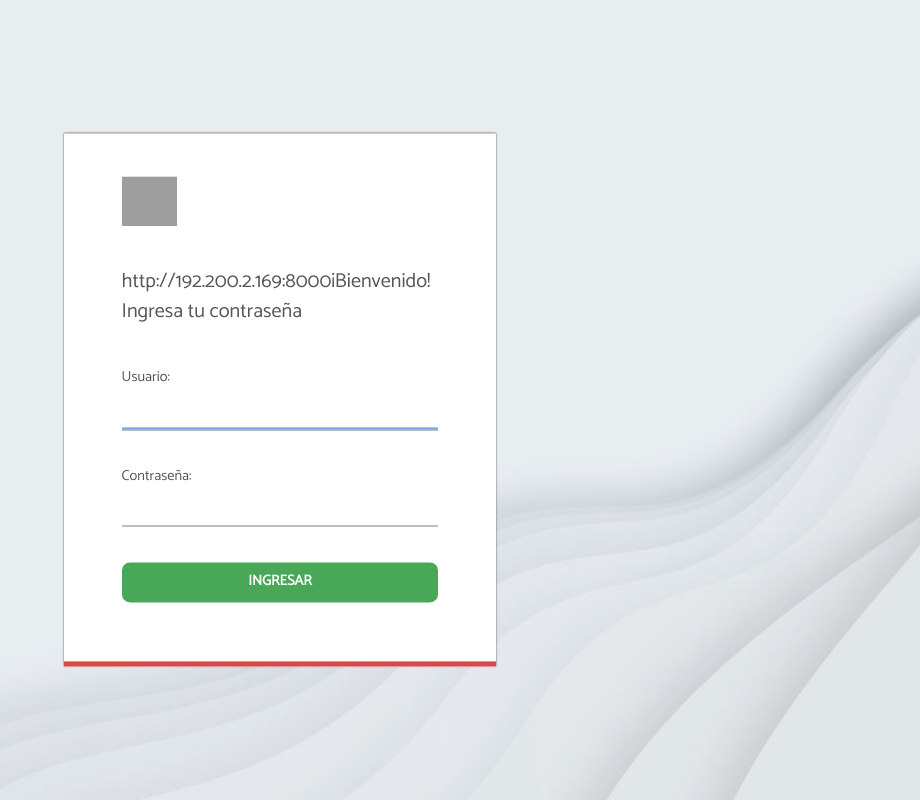
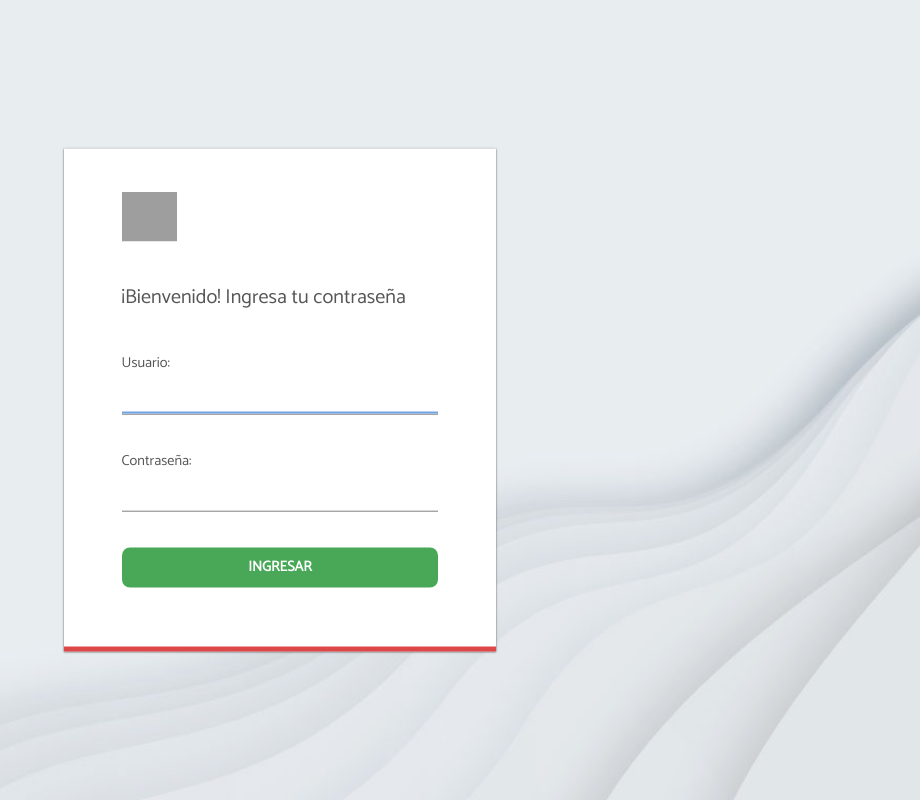
Before and after one commit to HGMDeveloperAndroid/dashboard-dev, a Next.js app: page /login in a window 1280 px wide. Shown: the whole page, without its empty margins (360-1280 px from the left). Built offline with nearby package versions, Linux system fonts and the light colour scheme; grey boxes are pictures that could not be loaded.

Commit message:
indexLogin

```diff
--- a/pages/login/index.tsx
+++ b/pages/login/index.tsx
@@ -153,7 +153,7 @@ export default class LoginPage extends PureComponent {
                     <title>Iniciar sesión</title>
                 </Head>
 
-                <p className={styles.title}>{process.env.NEXT_PUBLIC_API_URL}¡Bienvenido! Ingresa tu contraseña</p>
+                <p className={styles.title}>¡Bienvenido! Ingresa tu contraseña</p>
 
                 <form onSubmit={this.login}>
                     <div className={styles.input}>
```
